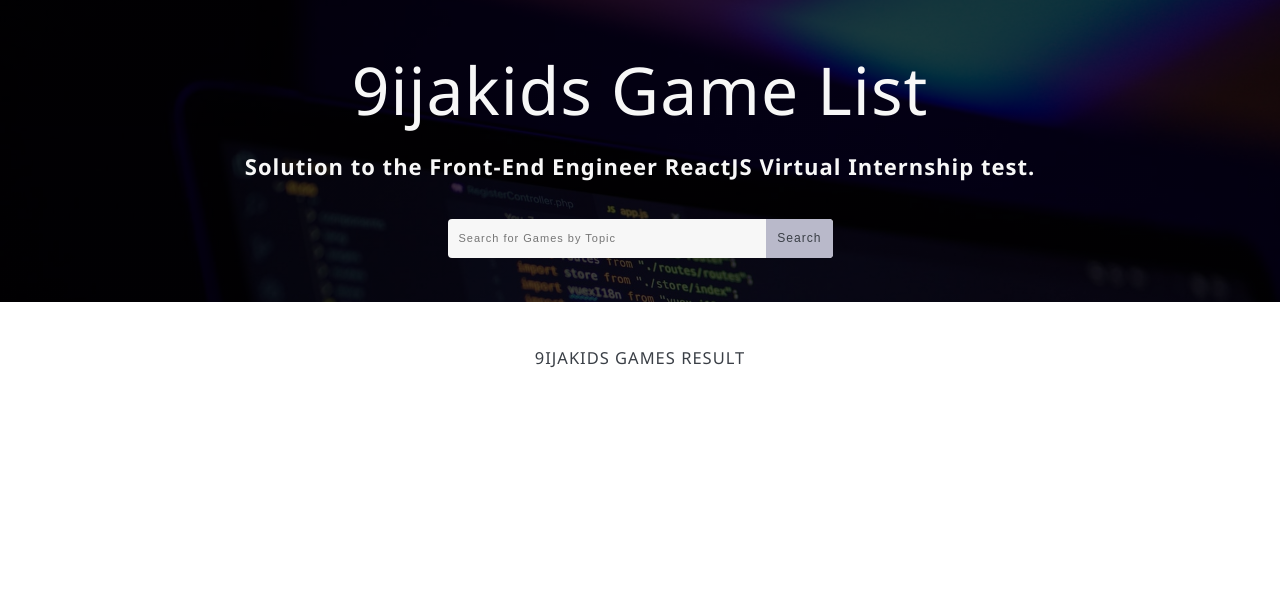
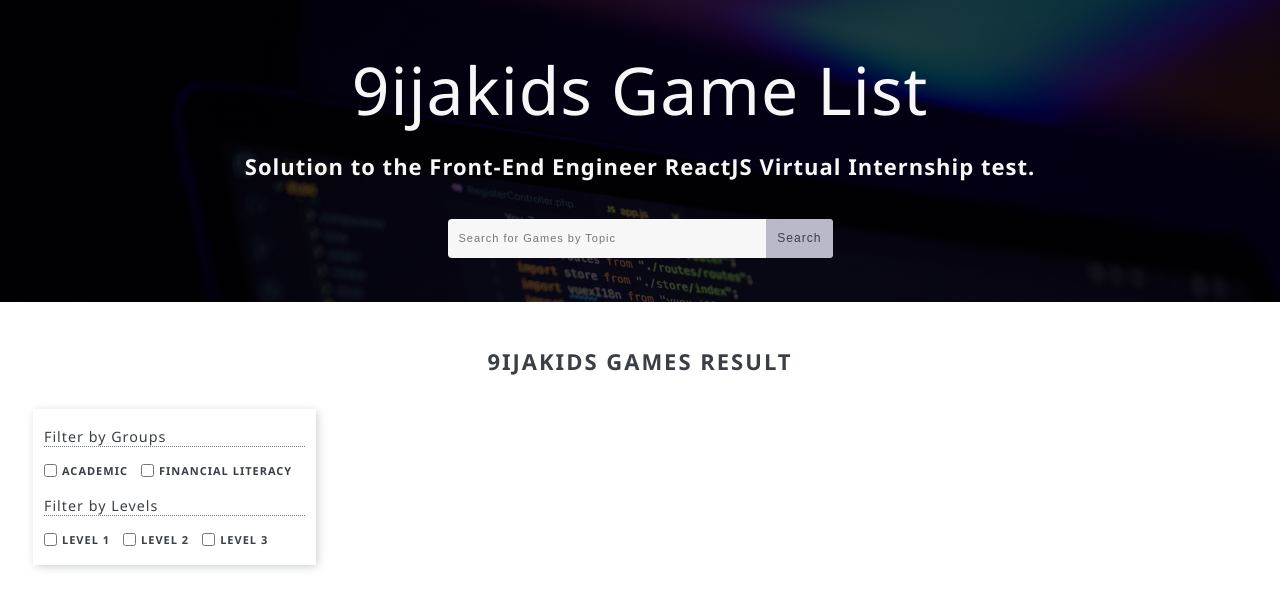
Before and after one commit to genral-walker/star-wars-project, a React (Create React App) app: page / in a window 1280 px wide. Shown: the top 608 px of the page. Built offline with nearby package versions, Linux system fonts and the light colour scheme.

Commit message:
add filter

```diff
--- a/src/components/App.js
+++ b/src/components/App.js
@@ -3,6 +3,9 @@
 import "./App.scss";
 
 import Hero from './Hero/Hero';
+import FilterBox from './FilterBox/FilterBox';
+import ResultCard from './ResultCard/ResultCard';
+
 
 export default function App() {
 
@@ -11,7 +14,18 @@
       <Hero />
 
       <section className='main'>
-      <h2>9ijakids Games Result</h2>
+        <h2>9ijakids Games Result</h2>
+
+        <FilterBox />
+
+        <div className='results-box'>
+          <ResultCard />
+          <ResultCard />
+          <ResultCard />
+          <ResultCard />
+          <ResultCard />
+          <ResultCard />
+        </div>
 
       </section>
     </>
--- a/src/components/App.scss
+++ b/src/components/App.scss
@@ -72,7 +72,14 @@
 
   h2 {
     text-transform: uppercase;
-    font-weight: 400;
+    font-weight: bold;
+    letter-spacing: 2px;
     text-align: center;
+    font-size: 2rem;
+    margin-bottom: 3rem;
+  }
+
+  .results-box {
+    width: 100%;
   }
 }
--- /dev/null
+++ b/src/components/FilterBox/FilterBox.jsx
@@ -0,0 +1,35 @@
+
+import React from 'react';
+import styles from './FilterBox.module.scss';
+
+
+const FilterBox = () => {
+
+    const filterSearch = event => {
+        console.log(event)
+    };
+
+    return (
+        <div className={styles.body} onClick={filterSearch}>
+            <div>
+                <p>Filter by Groups</p>
+                <input type="checkbox" id="Academic" name="Academic" value="Academic" />
+                <label for="Academic"> Academic</label>
+                <input type="checkbox" id="Financial Literacy" name="Financial Literacy" value="Financial Literacy" />
+                <label for="Financial Literacy"> Financial Literacy</label>
+            </div>
+
+            <div>
+                <p>Filter by Levels</p>
+                <input type="checkbox" id="Key Stage 1" name="Key Stage 1" value="Key Stage 1" />
+                <label for="Key Stage 1"> Level 1</label>
+                <input type="checkbox" id="Key Stage 2" name="Key Stage 2" value="Key Stage 2" />
+                <label for="Key Stage 2"> Level 2</label>
+                <input type="checkbox" id="Financial Literacy" name="Financial Literacy" value="Financial Literacy" />
+                <label for="Financial Literacy"> Level 3</label>
+            </div>
+        </div>
+    )
+};
+
+export default FilterBox;
--- /dev/null
+++ b/src/components/FilterBox/FilterBox.module.scss
@@ -0,0 +1,22 @@
+@import "../../assets/scss/main.scss";
+
+.body {
+    width: max-content;
+    padding: .2rem 1rem 1.5rem;
+    box-shadow: 2px 2px 9px -1px rgba($color-primary, .4);
+
+    p {
+        font-size: 1.3rem;
+        border-bottom: 1px dotted $color-primary;
+        margin: 1.5rem 0;
+    }
+
+
+    label {
+        display: inline-block;
+        font-weight: 600;
+        text-transform: uppercase;
+        transform: translateY(-2px);
+        margin: 0 13px 0 5px;
+    }
+}
--- a/src/components/Hero/Hero.jsx
+++ b/src/components/Hero/Hero.jsx
@@ -12,7 +12,7 @@
 
             <form className={styles.searchBox}>
                 <input type='search' placeholder='Search for Games by Topic' />
-                <button type="button">
+                <button type="submit">
                     Search
                 </button>
             </form>
--- /dev/null
+++ b/src/components/ResultCard/ResultCard.jsx
@@ -0,0 +1,14 @@
+
+import React from 'react';
+import styles from './ResultCard.module.scss';
+
+const ResultCard =()=>{
+
+    return (
+        <div className={styles.card}>
+
+        </div>
+    )
+};
+
+export default ResultCard;
--- /dev/null
+++ b/src/components/ResultCard/ResultCard.module.scss
@@ -0,0 +1,5 @@
+@import "../../assets/scss/main.scss";
+
+.card {
+
+}
```
Also changed, not shown: src/assets/images/hero-bg1.jpg (deleted).
